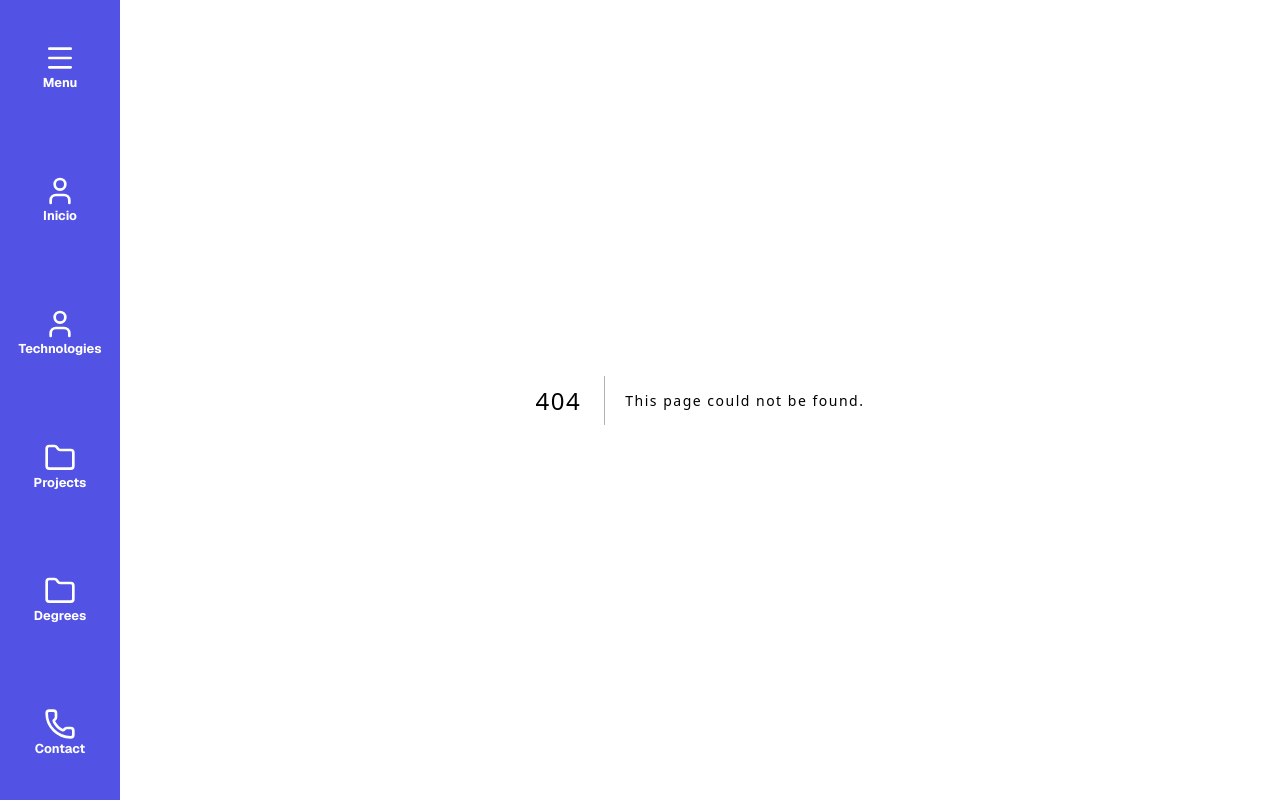
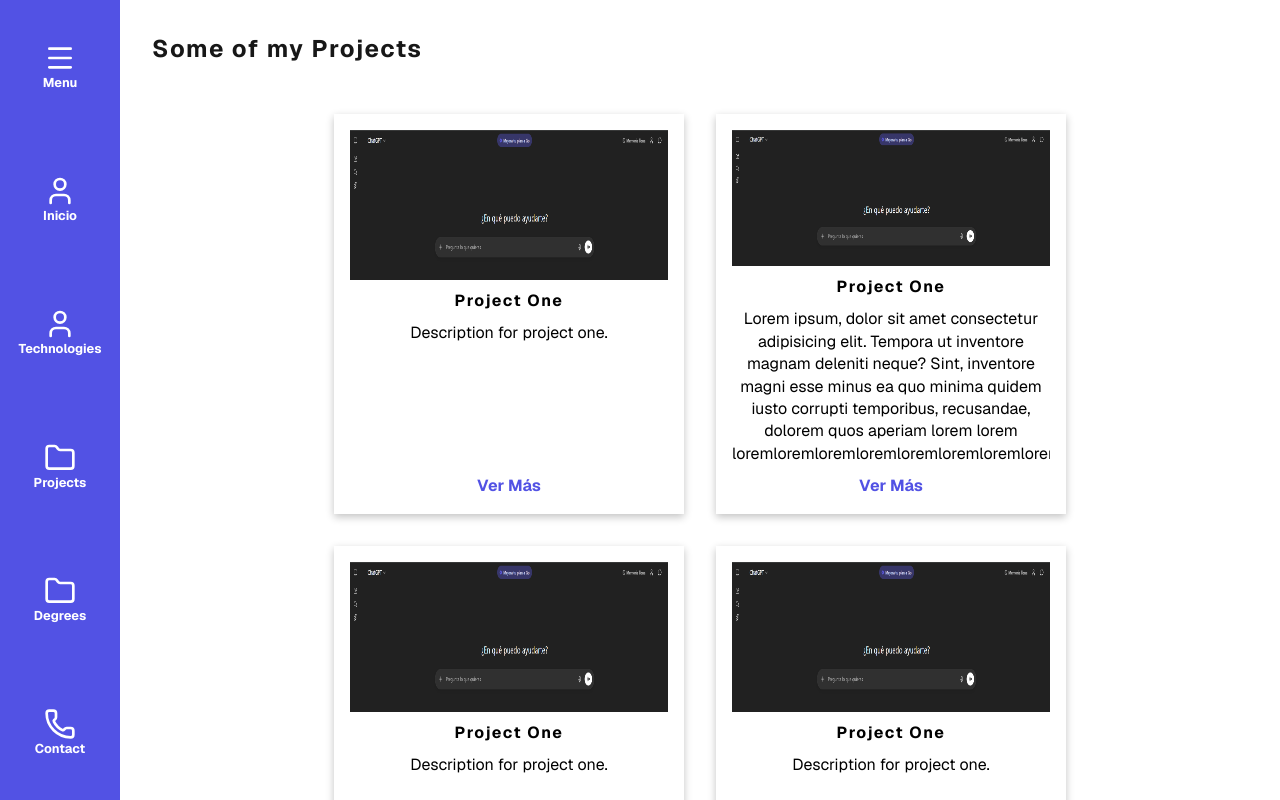
Before and after one commit to Alvaro499/My-Portfolio, a Next.js app: page /project-section in a window 1280 px wide. Before the commit this address had no page. Shown: the top 800 px of the page. Built offline with nearby package versions, Linux system fonts and the light colour scheme.

Commit message:
Section of Education: Finished

```diff
--- a/src/pages/index.jsx
+++ b/src/pages/index.jsx
@@ -3,9 +3,12 @@ import Image from "next/image";
 
 import IntroductionBanner from "@/pages/introduction-banner.jsx";
 import EducationSection from "@/pages/education-section.jsx";
+import TechSection from "@/pages//tech-section";
+import ProjectSection from "@/pages/project-section.jsx";
+
 
 import styles from "@/styles/Home.module.css";
-import TechSection from "./tech-section";
+
 
 export default function Home() {
   return (
@@ -13,6 +16,7 @@ export default function Home() {
       <IntroductionBanner/>
       <EducationSection/>
       <TechSection/>
+      <ProjectSection/>
       <Head>
         <title>Create Next App</title>
         <meta name="description" content="Generated by create next app" />
--- /dev/null
+++ b/src/pages/project-section.jsx
@@ -0,0 +1,69 @@
+import Link from "next/link";
+
+import styles from "@/styles/project-section.module.css";
+
+const myProjects = [
+    {   title: "Project One",
+        description: "Description for project one.",
+        imageUrl: "/projects/project00.png",
+        projectLink: "https://www.google.com/?hl=es"
+    },
+    {   title: "Project One",
+        description: "Lorem ipsum, dolor sit amet consectetur adipisicing elit. Tempora ut inventore magnam deleniti neque? Sint, inventore magni esse minus ea quo minima quidem iusto corrupti temporibus, recusandae, dolorem quos aperiam lorem lorem loremloremloremloremloremloremloremloremloremloremloremlorem..",
+        imageUrl: "/projects/project00.png",
+        projectLink: "https://www.google.com/?hl=es"
+    },
+    {   title: "Project One",
+        description: "Description for project one.",
+        imageUrl: "/projects/project00.png",
+        projectLink: "https://www.google.com/?hl=es"
+    },
+    {   title: "Project One",
+        description: "Description for project one.",
+        imageUrl: "/projects/project00.png",
+        projectLink: "https://www.google.com/?hl=es"
+    },
+    {   title: "Project One",
+        description: "Description for project one.",
+        imageUrl: "/projects/project00.png",
+        projectLink: "https://www.google.com/?hl=es"
+    }
+
+]
+export default function ProjectSection() {
+
+    return (
+        <>
+
+            <section className={styles.container}>
+                <h2>Some of my Projects</h2>
+                <div className={styles.cardContainer}>
+
+                    {myProjects.map((project) => (
+
+                        <div className={styles.card}>
+                            <div className={styles.cardImage}>
+                                <img
+                                    src={`${project.imageUrl}`}
+                                    alt={project.title}
+                                />
+                            </div>
+                            <div className={styles.cardTitle}>
+                                <h4>{project.title}</h4>
+                            </div>
+                            <div className={styles.cardBody}>
+                                <p>{project.description}</p>
+                            </div>
+                            <div className={styles.cardBtn}>
+                                <Link href={project.projectLink}>Ver Más</Link>
+                            </div>
+                        </div>
+                    ))}
+
+                </div>
+            </section>
+        </>
+    )
+
+
+}
--- a/src/styles/education-section.module.css
+++ b/src/styles/education-section.module.css
@@ -11,7 +11,7 @@
 .container h2 {
     padding: 2rem 1rem 1rem 2rem;
     color: var(--font-white-color);
-    font-size: 2rem;
+    font-size: 1.5rem;
 }
 
 
@@ -73,7 +73,7 @@ justify-items: center;}
     transform: translate(-50%, -50%) rotate(-280deg);
     width: 160%;
     height: 130%;
-    background-image: conic-gradient(#fff 0deg, #fff 90deg, transparent 130deg, transparent 180deg, #4530FF 180deg, #4530FF 270deg, transparent 310deg, transparent 360deg);
+    background-image: conic-gradient(#fff 0deg, #fff 90deg, transparent 130deg, transparent 180deg, #5252e4 180deg, #5252e4 270deg, transparent 310deg, transparent 360deg);
     transition: transform 1s;
     z-index: -2;
 }
--- /dev/null
+++ b/src/styles/project-section.module.css
@@ -0,0 +1,90 @@
+.container {
+    width: 100%;
+    min-height: 100vh;
+    display: flex;
+    flex-direction: column;
+    justify-content: center;
+}
+
+.container>h2 {
+    padding: 2rem 1rem 1rem 2rem;
+    color: var(--font-black-color);
+    font-size: 1.5rem;
+}
+
+.cardContainer {
+    width: 100%;
+    display: grid;
+    grid-template-columns: repeat(auto-fit, minmax(320px, 350px));
+    gap: 2rem;
+    padding: 2rem;
+    justify-content: center;
+    align-items: center;
+    font-size: 1rem;
+    text-align: center;
+}
+
+
+.card {
+    width: 100%;
+    padding: 1rem;
+    box-shadow: rgba(0, 0, 0, 0.24) 0px 3px 8px;
+    display: flex;
+    flex-direction: column;
+    gap: 10px;
+}
+
+.cardImage {
+    align-self: center;
+    width: 300px;
+    height: 150px;
+    object-fit: contain;
+}
+
+.cardImage img {
+    width: 100%;
+    height: 100%;
+
+}
+
+.cardBody {
+    display: flex;
+    flex-direction: column;
+    /* Para que tome el resto de espacio sobrante */
+    flex-grow: 1;
+}
+
+.cardBody p {
+    width: 100%;
+    overflow: hidden;
+    overflow: ellipsis;
+}
+
+
+.cardBtn {
+
+    text-align: center;
+}
+
+.cardBtn a {
+    color: var(--primary-color);
+    font-weight: bolder;
+}
+
+.cardBtn a:hover {
+    text-decoration: underline solid var(--primary-color);
+}
+
+
+@media(min-width: 768px) {
+
+    .card {
+        height: 400px;
+
+    }
+
+    .cardImage {
+        width: 100%;
+
+    }
+}
```
Also changed, not shown: src/pages/introduction-banner.jsx (+4 -4 lines), public/projects/project00.png (added).
